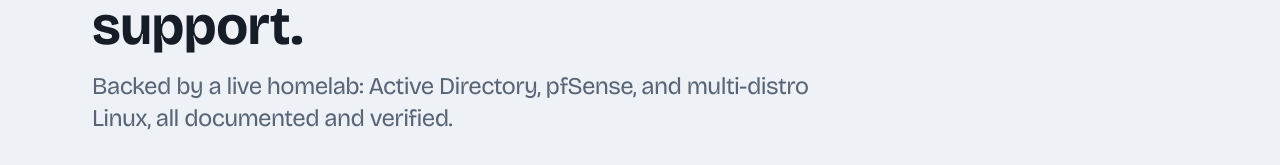
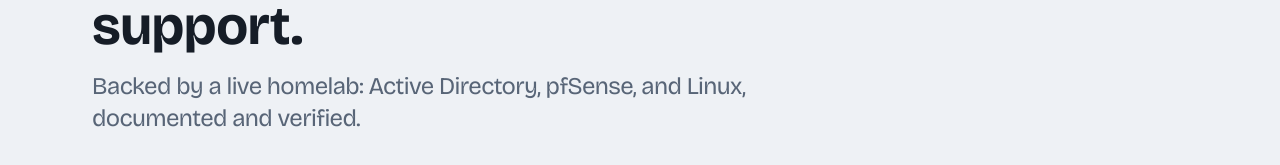
Before and after one commit to chweaver/portfolio, a Next.js app: page / in a window 1280 px wide. Shown: the part 292-457 px from the top of the page. Built offline with nearby package versions, Linux system fonts and the light colour scheme; no server answers.

Commit message:
Shorten the hero subhead
Drop 'multi-distro' and 'all' so the subhead reads tighter: 'Backed by a
live homelab: Active Directory, pfSense, and Linux, documented and verified.'

```diff
--- a/src/data/portfolio.ts
+++ b/src/data/portfolio.ts
@@ -66,9 +66,9 @@
   tagline: 'Entry-level IT technician for tier-1 MSP, help desk, and NOC roles in the Indianapolis metro, with hands-on Active Directory, pfSense, and Linux lab experience.',
   // Full headline kept as the canonical string (SEO/meta). The hero renders it in
   // two tiers for scannability: headlineLead large, headlineRest smaller.
-  headline: 'Help desk and tier-1 MSP support, backed by a live homelab: Active Directory, pfSense, and multi-distro Linux, all documented and verified.',
+  headline: 'Help desk and tier-1 MSP support, backed by a live homelab: Active Directory, pfSense, and Linux, documented and verified.',
   headlineLead: 'Help desk and tier-1 MSP support.',
-  headlineRest: 'Backed by a live homelab: Active Directory, pfSense, and multi-distro Linux, all documented and verified.',
+  headlineRest: 'Backed by a live homelab: Active Directory, pfSense, and Linux, documented and verified.',
   labPhase: 'Network lab complete, Active Directory lab in progress (tracked live from the lab guide)',
 } as const;
 
```
